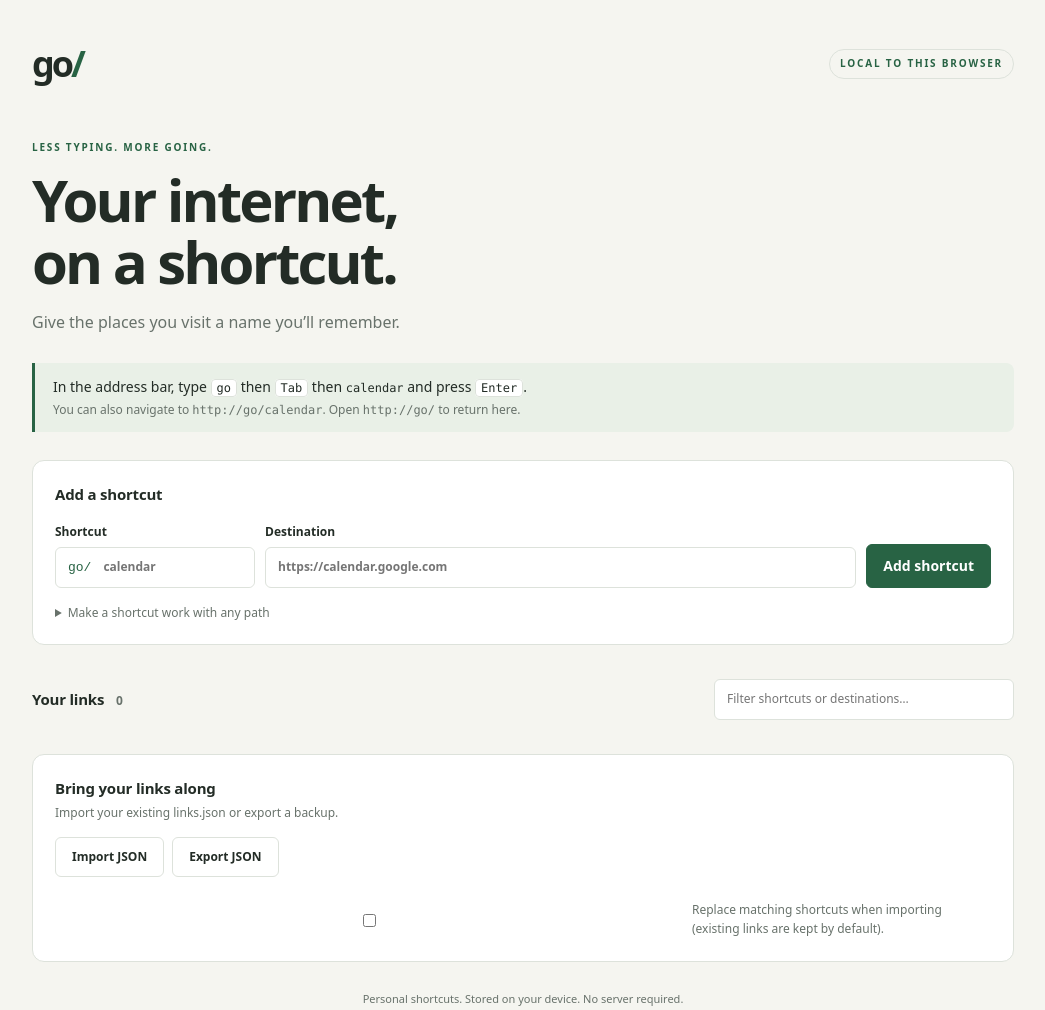
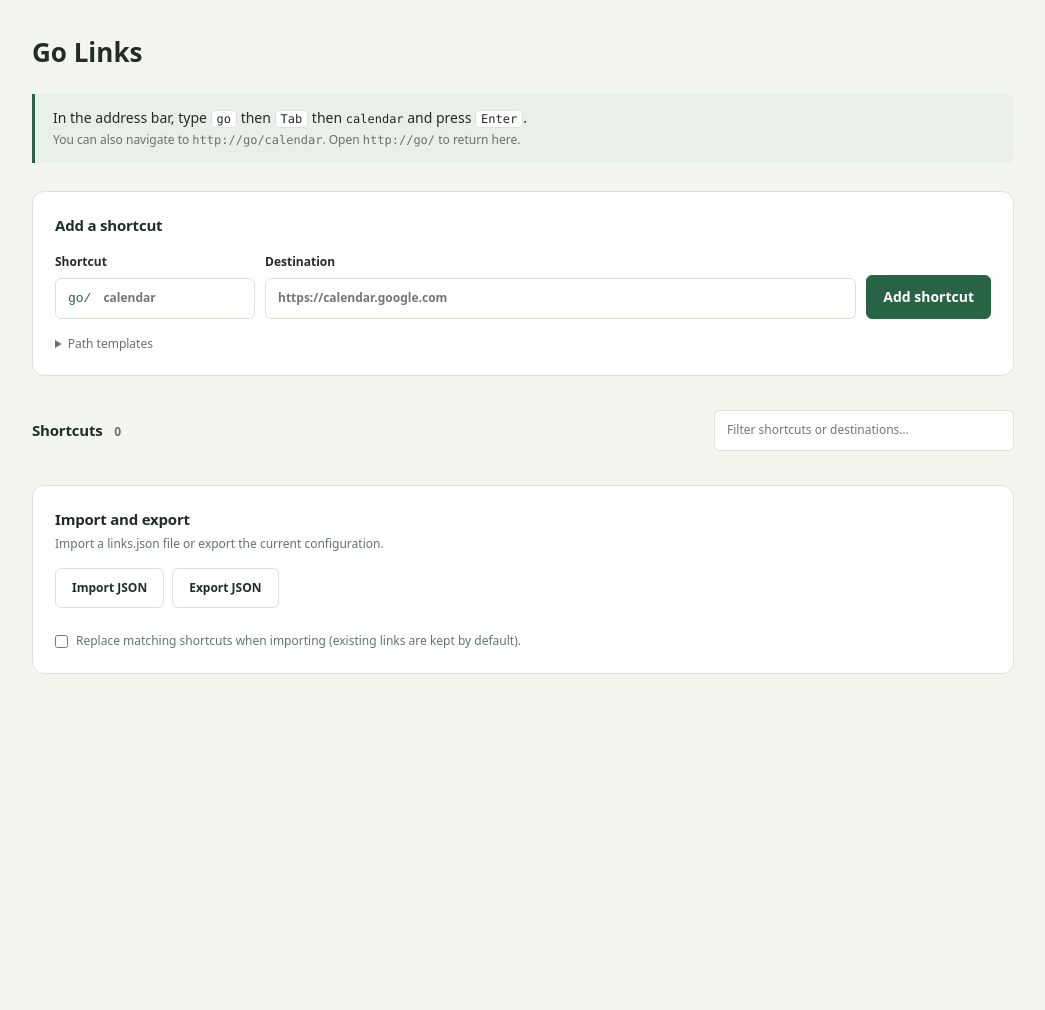
Before and after one commit to brentonmdunn/go-links-chrome, a browser extension: page manager.html in a window 1280 px wide. Shown: the whole page, without its empty margins (117-1162 px from the left). After the commit the page ends 800 px from the top, so only its background shows below. Drawn offline with Linux system fonts and the light colour scheme.

Commit message:
refactor: simplify shortcut manager presentation

```diff
--- a/manager.html
+++ b/manager.html
@@ -3,14 +3,14 @@
 <head>
   <meta charset="utf-8">
   <meta name="viewport" content="width=device-width, initial-scale=1">
-  <title>Go Links · Your shortcuts</title>
+  <title>Go Links</title>
+  <meta name="referrer" content="no-referrer">
   <link rel="stylesheet" href="manager.css">
   <script type="module" src="manager.js"></script>
 </head>
 <body>
   <main>
-    <header><div class="brand">go<span>/</span></div><span class="badge">LOCAL TO THIS BROWSER</span></header>
-    <section class="intro"><p class="eyebrow">LESS TYPING. MORE GOING.</p><h1>Your internet,<br>on a shortcut.</h1><p>Give the places you visit a name you’ll remember.</p></section>
+    <header><h1>Go Links</h1></header>
     <aside class="usage">In the address bar, type <kbd>go</kbd> then <kbd>Tab</kbd> then <code>calendar</code> and press <kbd>Enter</kbd>.<br><span>You can also navigate to <code>http://go/calendar</code>. Open <code>http://go/</code> to return here.</span></aside>
     <p id="status" role="status" aria-live="polite"></p>
     <section class="panel">
@@ -20,17 +20,16 @@
         <label class="destination">Destination<input id="target" placeholder="https://calendar.google.com" required autocomplete="off" spellcheck="false"></label>
         <button id="save" type="submit">Add shortcut</button><button id="cancel" class="secondary" type="button" hidden>Cancel</button>
       </form>
-      <details><summary>Make a shortcut work with any path</summary><p><code>gh → https://github.com/{*}</code> turns <code>go/gh/owner/repo</code> into <code>github.com/owner/repo</code>. Use <code>{*upper}</code> or <code>{*lower}</code> to change the path’s case. Without a template, extra paths are appended. A template with no extra path opens the site root. The most specific shortcut wins.</p></details>
+      <details><summary>Path templates</summary><p><code>gh → https://github.com/{*}</code> turns <code>go/gh/owner/repo</code> into <code>github.com/owner/repo</code>. Use <code>{*upper}</code> or <code>{*lower}</code> to change the path’s case. Without a template, extra paths are appended. A template with no extra path opens the site root. The most specific shortcut wins.</p></details>
     </section>
     <section class="library">
-      <div class="library-header"><h2>Your links <span id="count">0</span></h2><input id="filter" type="search" aria-label="Filter links" placeholder="Filter shortcuts or destinations…"></div>
-      <div id="links"></div><p id="empty" hidden>No shortcuts yet. Add your first one above.</p>
+      <div class="library-header"><h2>Shortcuts <span id="count">0</span></h2><input id="filter" type="search" aria-label="Filter links" placeholder="Filter shortcuts or destinations…"></div>
+      <div id="links"></div><p id="empty" hidden>No shortcuts configured.</p>
     </section>
     <section class="panel tools">
-      <div><h2>Bring your links along</h2><p>Import your existing links.json or export a backup.</p><div class="tool-row"><button id="import" class="secondary">Import JSON</button><button id="export" class="secondary">Export JSON</button><input id="file" type="file" accept=".json,application/json" hidden></div></div>
+      <div><h2>Import and export</h2><p>Import a links.json file or export the current configuration.</p><div class="tool-row"><button id="import" class="secondary">Import JSON</button><button id="export" class="secondary">Export JSON</button><input id="file" type="file" accept=".json,application/json" hidden></div></div>
       <label class="overwrite"><input id="overwrite" type="checkbox"> Replace matching shortcuts when importing (existing links are kept by default).</label>
     </section>
-    <footer>Personal shortcuts. Stored on your device. No server required.</footer>
   </main>
 </body>
 </html>
```
Also changed, not shown: manager.css (+2 -2 lines).
